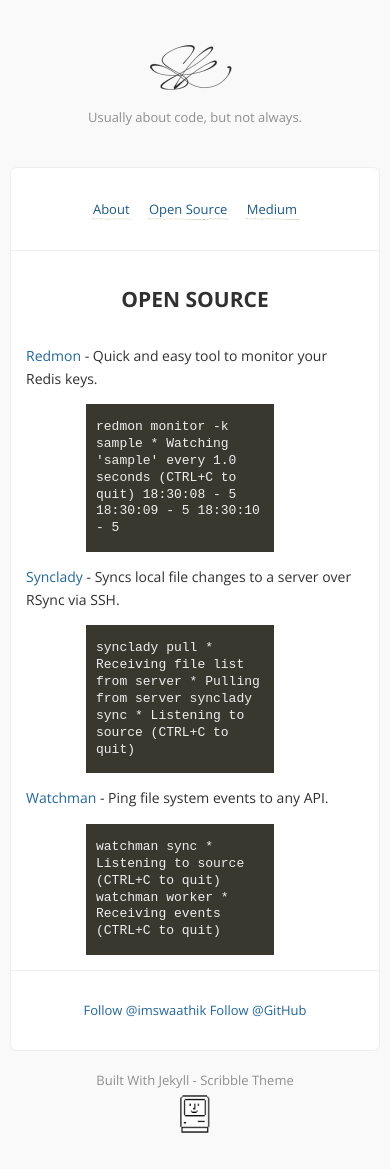
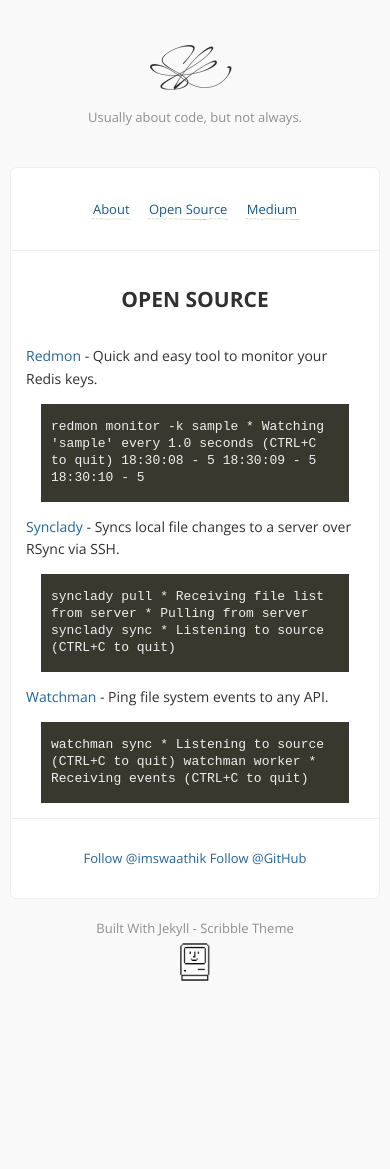
Before and after one commit to swaathi/swaathi.github.io, a Jekyll site: the page built from opensource.md, in a window 390 px wide. Built offline with Jekyll 4.4.1, drawn with Linux system fonts in a browser that asks for light colours; comment, search, counter and statistics services are not loaded; after the commit the page ends 1017 px from its top, so only the background shows below that.

Commit message:
Fixing CSS

```diff
--- a/stylesheets/responsive.css
+++ b/stylesheets/responsive.css
@@ -1,6 +1,9 @@
 @media (max-width: 480px) {
-  pre, .highlighter-rouge > pre {
+  /*pre, .highlighter-rouge > pre {
     width: calc(100% - 30px);
+  }*/
+  .highlighter-rouge{
+    padding: 0 15px !important;
   }
   body {
     padding: 0 10px; }
```
